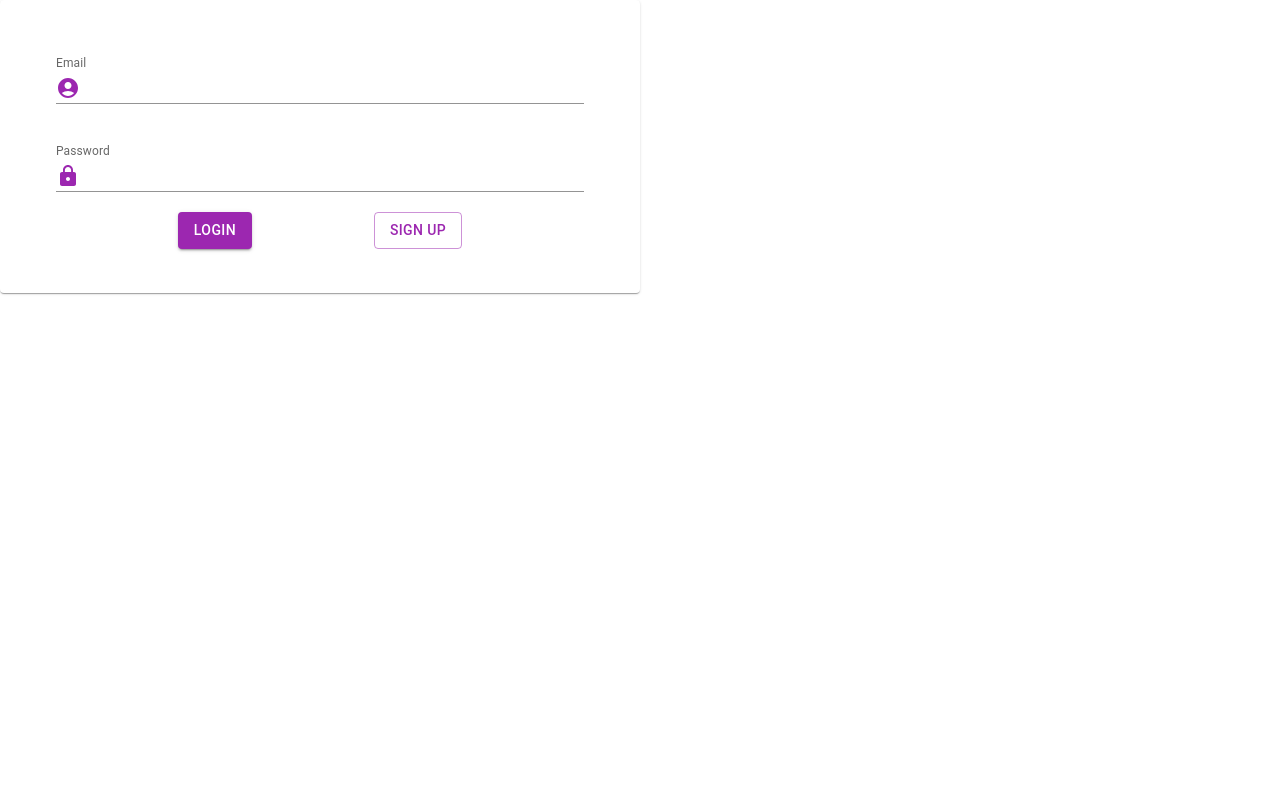
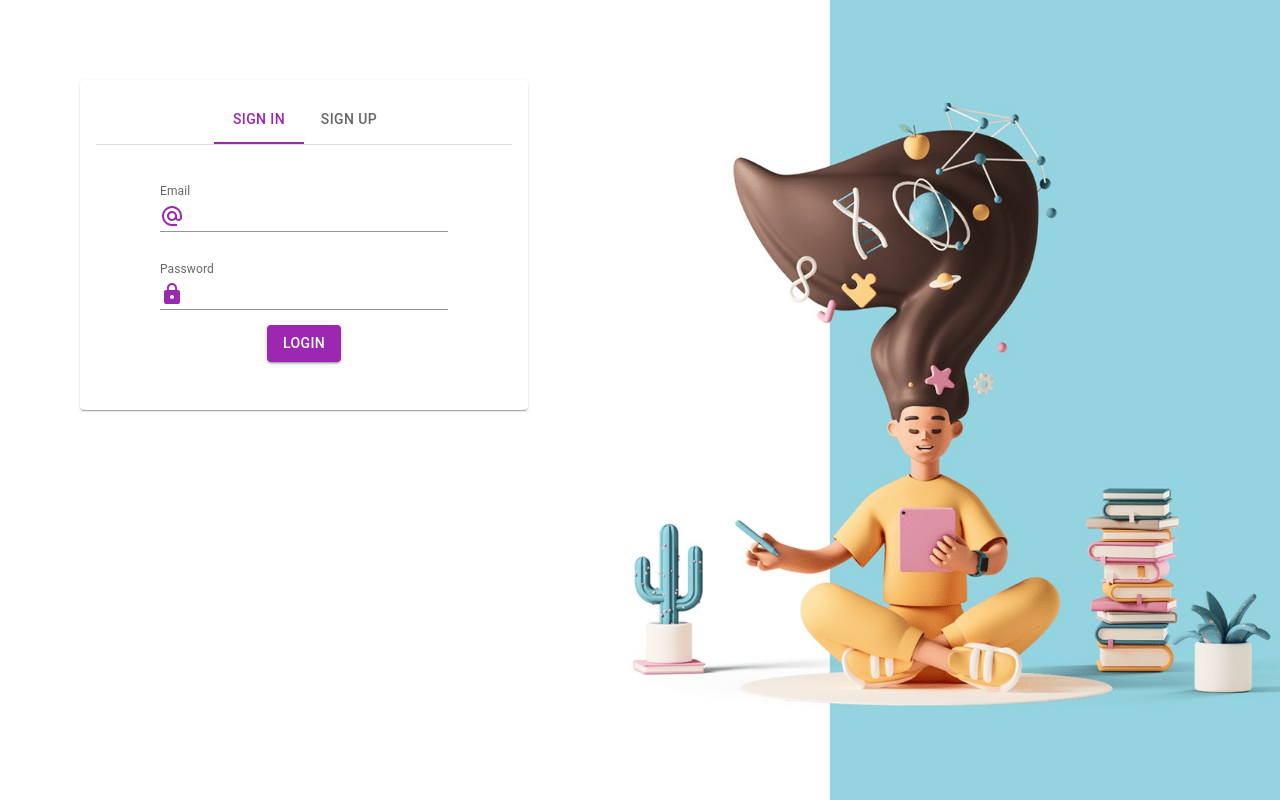
Before and after one commit to bhagat9198/Neuro-Query-Support, a React (Create React App) app: page / in a window 1280 px wide. Built offline with nearby package versions, Linux system fonts and the light colour scheme.

Commit message:
Finished home page

```diff
--- a/package.json
+++ b/package.json
@@ -14,6 +14,7 @@
     "axios": "^0.27.2",
     "react": "^18.1.0",
     "react-dom": "^18.1.0",
+    "react-icons": "^4.4.0",
     "react-router": "^6.3.0",
     "react-router-dom": "^6.3.0",
     "react-scripts": "5.0.1",
--- a/src/App.css
+++ b/src/App.css
@@ -1,5 +1,5 @@
 .App {
-  text-align: center;
+  /* text-align: center; */
 }
 
 .App-logo {
--- a/src/components/App/HomePage/HomePage.js
+++ b/src/components/App/HomePage/HomePage.js
@@ -1,35 +1,81 @@
 import { Stack } from '@mui/material'
 import React, { useState } from 'react'
-import { TEXT_EMAIL, TEXT_PASSWORD } from '../../../constants/TextConstants'
+import { TEXT_AGE, TEXT_EDUCATION, TEXT_EMAIL, TEXT_NAME, TEXT_PASSWORD, TEXT_UPLOAD_IMAGE } from '../../../constants/TextConstants'
 import UIButton from '../../Common/Buttons/UIButton'
 import UICard from '../../Common/Card/UICard'
+import UIImageSelector from '../../Common/ImageSelector/UIImageSelector'
 import InputField from '../../Common/InputField/InputField'
+import UISelect from '../../Common/Select/UISelect'
+import UITabs from '../../Common/Tabs/UITabs'
 import HomePageStyles from './HomePage.module.css'
 
+
+
 function HomePage() {
+  const tabValues = [{
+    label: "Sign In",
+    comp: <RenderLoginform />
+  }, {
+    label: "Sign Up",
+    comp: <RenderSignUpform />
+  }]
+  return (
+    <div className={HomePageStyles.homepageContainer}>
+      <div className={HomePageStyles.inputContainer}>
+      <UICard>
+        <UITabs tabs={tabValues} />
+      </UICard></div>
+      <div className={HomePageStyles.imageContainer} >
+        <img className={HomePageStyles.image} src='/images/homepage_image.jpg' />
+      </div>
+    </div>
+  )
+}
+
+const RenderLoginform = () => {
   const [email, setEmail] = useState("")
   const [password, setPassword] = useState("")
-
-  const renderForm = () => {
   return (
-      <div className={HomePageStyles.homepageContainer}>
-        <UICard>
     <div className={HomePageStyles.formContainer}>
       <div className={HomePageStyles.textfieldContainer}>
-              <InputField label={TEXT_EMAIL} value={email} onChange={(e) => setEmail(e.target.value)} icon="Account" />
+        <InputField label={TEXT_EMAIL} value={email} onChange={(e) => setEmail(e.target.value)} icon="Email" />
         <InputField label={TEXT_PASSWORD} value={password} onChange={(e) => setPassword(e.target.value)} icon="Password" type="Password" />
       </div>
       <div className={HomePageStyles.buttonContainer}>
         <UIButton type="Primary">Login</UIButton>
-              <UIButton  type="Secondary">Sign Up</UIButton>
       </div>
     </div>
-        </UICard></div>
+
   )
 }
+
+const RenderSignUpform = () => {
+  const [email, setEmail] = useState("")
+  const [password, setPassword] = useState("")
+  const [education, setEducation] = useState("")
+  const [name, setName] = useState("")
+  const [age, setAge] = useState("")
+  const [image, setImage] = useState("")
+  const education_data = [
+    {label: 'Junior School', value: "junior_school"},
+    {label: 'Senior School', value: "senior_school"},
+    {label: 'Under Graduate', value: "under_graduate"},
+    {label: 'Post Graduate', value: "post_graduate"}
+  ]
+  console.log(image)
   return (
-    <div>
-      {renderForm()}
+    <div className={HomePageStyles.formContainer}>
+      <div className={HomePageStyles.textfieldContainer}>
+        <InputField label={TEXT_NAME} value={name} onChange={(e) => setName(e.target.value)} icon="Account" />
+        <InputField label={TEXT_EMAIL} value={email} onChange={(e) => setEmail(e.target.value)} icon="Email" />
+        <InputField label={TEXT_PASSWORD} value={password} onChange={(e) => setPassword(e.target.value)} icon="Password" type="Password" />
+        <InputField label={TEXT_AGE} value={age} onChange={(e) => setAge(e.target.value)} icon="Calendar" type="number" />
+        <UISelect label={TEXT_EDUCATION} data={education_data} value={education} setValue={setEducation} />
+        <UIImageSelector label={TEXT_UPLOAD_IMAGE} value={image} setValue={setImage} onChange={(e) => setImage(e.target.files)} />
+      </div>
+      <div className={HomePageStyles.buttonContainer}>
+        <UIButton type="Secondary">Sign Up</UIButton>
+      </div>
     </div>
   )
 }
--- a/src/components/App/HomePage/HomePage.module.css
+++ b/src/components/App/HomePage/HomePage.module.css
@@ -1,9 +1,24 @@
 .homepageContainer {
-  width: 50vw;
+  display: flex;
+  flex-direction: row;
+}
+
+.inputContainer {
+  width: 40%;
+  padding: 80px;
+}
+
+.imageContainer {
+  width: 60%;
+}
+
+.image {
+  height: 100vh;
+  position: fixed;
 }
 
 .formContainer {
-  padding: 20px 40px;
+  padding: 0 40px;
 }
 
 .buttonContainer {
--- /dev/null
+++ b/src/components/Common/ImageSelector/UIImageSelector.js
@@ -0,0 +1,27 @@
+import React from 'react'
+import UIImageSelectorStyle from './UIImageSelector.module.css'
+
+function UIImageSelector({ label, value, setValue, onChange }) {
+  return (
+    <>
+      <label className={UIImageSelectorStyle.labelTag}>
+        {label}
+      </label>
+      {!value[0] ?
+        <div className={UIImageSelectorStyle.container}>
+          <label for="file-upload">
+            <span className={UIImageSelectorStyle.uploadImageButton}>Upload Image</span>
+            <input id="file-upload" name="file-upload" type="file" accept="image/x-png,image/gif,image/jpeg" className={UIImageSelectorStyle.label} onChange={onChange} />
+          </label>
+        </div> : <div className={UIImageSelectorStyle.previewImageContainer}>
+          <label for="file-upload">
+            <img src={URL.createObjectURL(value[0])} className={UIImageSelectorStyle.imageDisplay} />
+            <input id="file-upload" name="file-upload" type="file" accept="image/x-png,image/gif,image/jpeg" className={UIImageSelectorStyle.label} onChange={onChange} />
+          </label>
+        </div>
+      }
+    </>
+  )
+}
+
+export default UIImageSelector
--- /dev/null
+++ b/src/components/Common/ImageSelector/UIImageSelector.module.css
@@ -0,0 +1,57 @@
+.container{
+  border: 1px dashed #9c27b0;
+  border-radius: 10px;
+  height: 200px;
+  display: flex;
+  align-items: center;
+  justify-content: center;
+  margin-bottom: 15px;
+}
+
+.labelTag {
+  align-self: baseline;
+  font-size: 0.8rem;
+  color: rgba(0, 0, 0, 0.6);
+  margin-top: 15px;
+  margin-bottom: 8px;
+}
+
+.label{
+  display: none;
+}
+
+.uploadImageButton {
+  background-color: #9c27b0;
+  font-size: 10px;
+  color: white;
+  border-radius: 5px;
+  padding: 8px;
+  cursor: pointer;
+}
+
+.uploadImageButton:hover {
+  background-color: rgba(217, 64, 244, 0.858);
+  transition: 0.2s;
+}
+
+.imageDisplay {
+  width: 180px;
+  height: 180px;
+  border-radius: 90px;
+  border: 4px solid #9c27b0;
+  margin: 20px 0px;
+  cursor: pointer;
+  opacity: 1;
+}
+
+.imageDisplay:hover{
+  color: black;
+  opacity: 0.9;
+}
+
+.previewImageContainer {
+  display: flex;
+  flex-direction: column;
+  align-items: center;
+  margin-bottom: 20px;
+}
--- a/src/components/Common/InputField/InputField.js
+++ b/src/components/Common/InputField/InputField.js
@@ -6,9 +6,9 @@ import InputAdornment from '@mui/material/InputAdornment';
 import FormControl from '@mui/material/FormControl';
 import AccountCircle from '@mui/icons-material/AccountCircle';
 import LockIcon from '@mui/icons-material/Lock';
-
+import CalendarMonthIcon from '@mui/icons-material/CalendarMonth';
 import InputFieldStyle from './InputField.module.css'
-
+import AlternateEmailIcon from '@mui/icons-material/AlternateEmail';
 export default function InputField({ label, onChange, value, icon, type }) {
   return (
     <div className={InputFieldStyle.inputFieldContainer}>
@@ -25,7 +25,9 @@ export default function InputField({ label, onChange, value, icon, type }) {
             icon && (
               <InputAdornment position="start">
                 {icon == 'Account' && <AccountCircle color='primary' />}
+                {icon == 'Email' && <AlternateEmailIcon color='primary' />}
                 {icon == 'Password' && <LockIcon color='primary' />}
+                {icon == 'Calendar' && <CalendarMonthIcon color='primary' />}
               </InputAdornment>
             )
           }
--- a/src/components/Common/InputField/InputField.module.css
+++ b/src/components/Common/InputField/InputField.module.css
@@ -1,5 +1,5 @@
 .inputFieldContainer {
-  margin: 20px 0px;
+  margin: 15px 0px;
 }
 
 .inputField {
--- /dev/null
+++ b/src/components/Common/Select/UISelect.js
@@ -0,0 +1,47 @@
+import * as React from 'react';
+import Box from '@mui/material/Box';
+import InputLabel from '@mui/material/InputLabel';
+import MenuItem from '@mui/material/MenuItem';
+import FormControl from '@mui/material/FormControl';
+import Select from '@mui/material/Select';
+
+export default function UISelect({ label, data, value, setValue }) {
+
+  const handleChange = (event) => {
+    setValue(event.target.value);
+  };
+
+  return (
+    <FormControl variant="standard" sx={{ mb: 2, mt: 2, minWidth: 120 }}>
+      <InputLabel id="demo-simple-select-standard-label">{label}</InputLabel>
+      <Select
+        labelId="demo-simple-select-standard-label"
+        id="demo-simple-select-standard"
+        value={value}
+        onChange={handleChange}
+        label="Age"
+      >
+        <MenuItem value="">
+          <em>None</em>
+        </MenuItem>
+        {data.map((val) => (
+            <MenuItem value={val.value}>{val.label}</MenuItem>
+          ))}
+      </Select>
+    </FormControl>
+      // <FormControl fullWidth>
+      //   <InputLabel id="demo-simple-select-standard-label">{label}</InputLabel>
+      //   <Select
+      //     labelId="demo-simple-select-standard-label"
+      //     id="demo-simple-select-standard"
+      //     value={value}
+      //     label="Age"
+      //     onChange={handleChange}
+      //   >
+      //     {data.map((val) => (
+      //       <MenuItem value={val.value}>{val.label}</MenuItem>
+      //     ))}
+      //   </Select>
+      // </FormControl>
+  );
+}
--- /dev/null
+++ b/src/components/Common/Tabs/UITabs.js
@@ -0,0 +1,63 @@
+import * as React from 'react';
+import PropTypes from 'prop-types';
+import Tabs from '@mui/material/Tabs';
+import Tab from '@mui/material/Tab';
+import Typography from '@mui/material/Typography';
+import Box from '@mui/material/Box';
+
+function TabPanel(props) {
+  const { children, value, index, ...other } = props;
+
+  return (
+    <div
+      role="tabpanel"
+      hidden={value !== index}
+      id={`simple-tabpanel-${index}`}
+      aria-labelledby={`simple-tab-${index}`}
+      {...other}
+    >
+      {value === index && (
+        <Box sx={{ p: 3 }}>
+          <Typography>{children}</Typography>
+        </Box>
+      )}
+    </div>
+  );
+}
+
+TabPanel.propTypes = {
+  children: PropTypes.node,
+  index: PropTypes.number.isRequired,
+  value: PropTypes.number.isRequired,
+};
+
+function a11yProps(index) {
+  return {
+    id: `simple-tab-${index}`,
+    'aria-controls': `simple-tabpanel-${index}`,
+  };
+}
+
+export default function UITabs(props) {
+  const { children, tabs } = props;
+  const [value, setValue] = React.useState(0);
+
+  const handleChange = (event, newValue) => {
+    setValue(newValue);
+  };
+
+  return (
+    <Box sx={{ width: '100%' }}>
+      <Box sx={{ borderBottom: 1, borderColor: 'divider', display: 'flex', justifyContent: 'center' }}>
+        <Tabs value={value} onChange={handleChange} aria-label="basic tabs">
+          {tabs.map((t, i) => <Tab label={t.label} {...a11yProps(i)} />)}
+        </Tabs>
+      </Box>
+      {tabs.map((t, i) =>
+        <TabPanel value={value} index={i}>
+          {t.comp}
+        </TabPanel>
+      )}
+    </Box>
+  );
+}
--- a/src/constants/TextConstants.js
+++ b/src/constants/TextConstants.js
@@ -1,2 +1,6 @@
 export const TEXT_EMAIL = "Email"
+export const TEXT_NAME = "Name"
+export const TEXT_AGE = "Age"
+export const TEXT_EDUCATION = "Education"
+export const TEXT_UPLOAD_IMAGE = "Profile Picture"
 export const TEXT_PASSWORD = "Password"
```
Also changed, not shown: src/components/Common/Tabs/MuiTabs.js (added, +63 -0 lines), public/images/homepage_image.jpg (added). Lines whose indentation alone changed are shown as unchanged.
